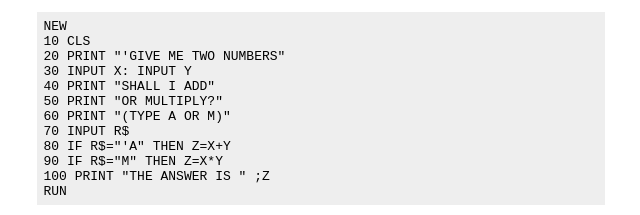
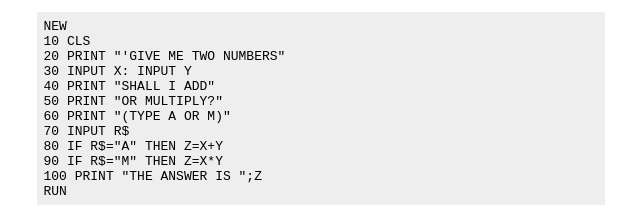
Before and after one commit to karlvr/learn-to-code-basic, an Eleventy site: page src/simple10.html in a window 1280 px wide. Shown: the part 1778-1993 px from the top of the page, 3-643 px from the left. Built offline with nearby package versions, Linux system fonts and the light colour scheme; Eleventy itself is replaced by a stand-in of ours; files that its build step writes are made by us from their sources; no server answers.

Commit message:
simple10: fix typo in code

```diff
--- a/src/simple10.html
+++ b/src/simple10.html
@@ -109,9 +109,9 @@ NEW
 50 PRINT "OR MULTIPLY?"
 60 PRINT "(TYPE A OR M)"
 70 INPUT R$
-80 IF R$="'A" THEN Z=X+Y
+80 IF R$="A" THEN Z=X+Y
 90 IF R$="M" THEN Z=X*Y
-100 PRINT "THE ANSWER IS " ;Z
+100 PRINT "THE ANSWER IS ";Z
 RUN
 </pre>
 <aside><p>Notice that we've used a <code>:</code> to put the two <code class="command">INPUT</code> commands on the same line of the program.</p></aside>
```
